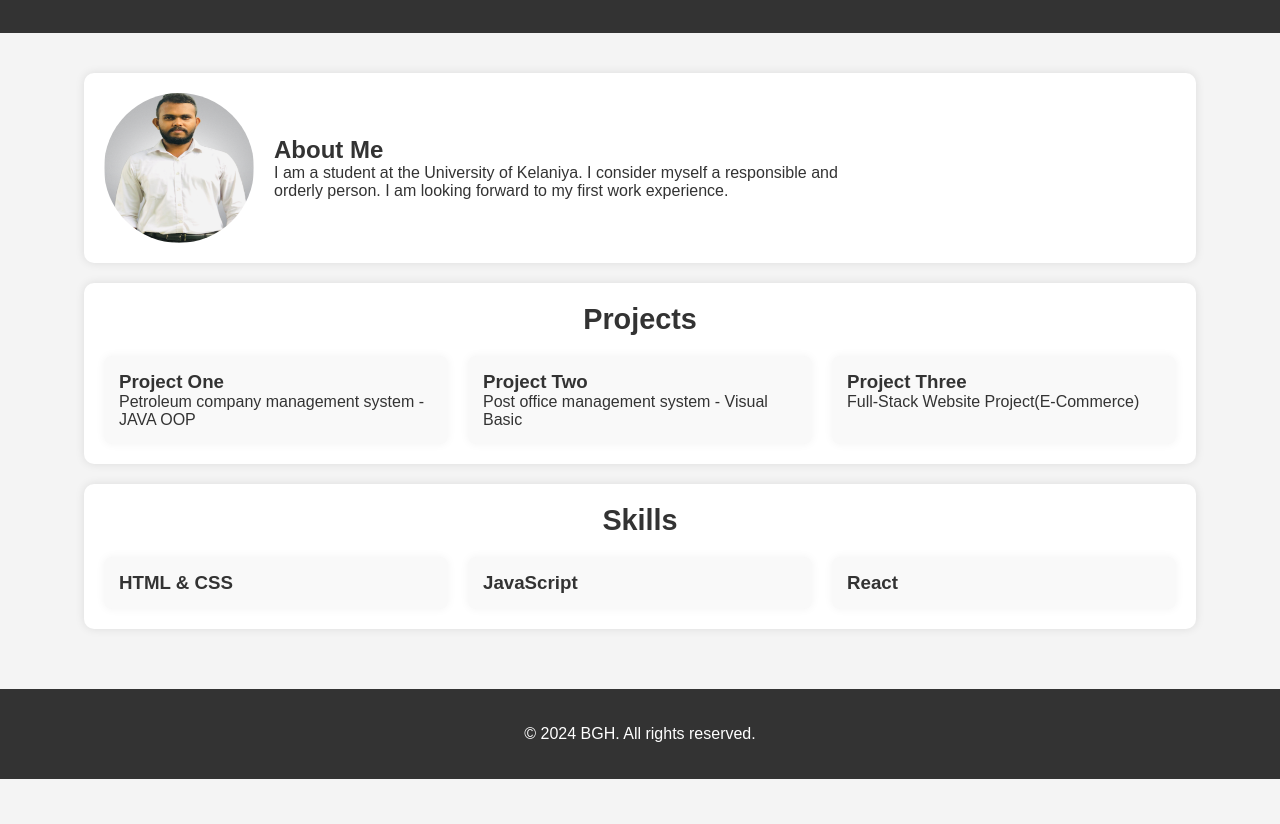
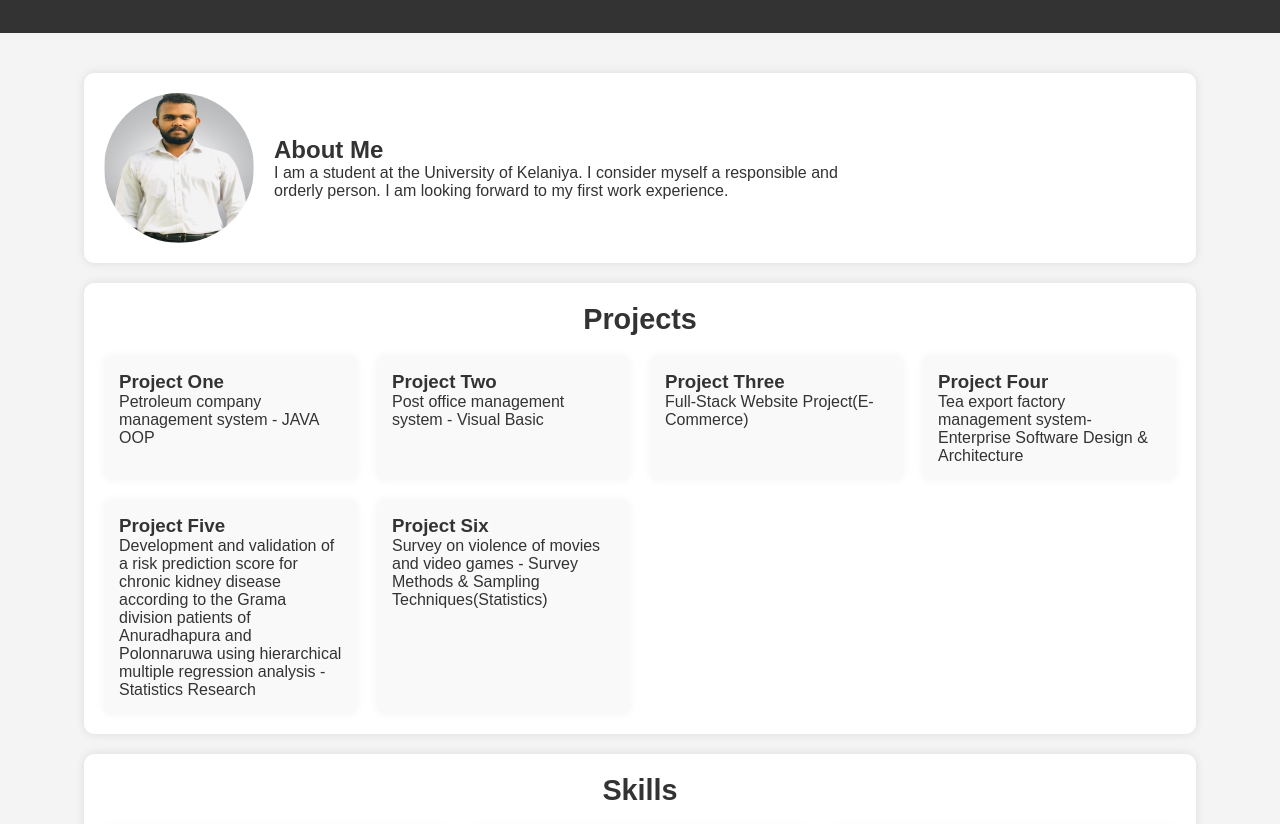
Before and after one commit to BhashithaGimhan/web, a plain HTML site: page index.html in a window 1280 px wide. Shown: the part 114-938 px from the top of the page. Before the commit the page ends 893 px from the top, so only its background shows below. Drawn offline with Linux system fonts and the light colour scheme.

Commit message:
project update

```diff
--- a/index.html
+++ b/index.html
@@ -43,6 +43,23 @@
                 <h3>Project Three</h3>
                 <p>Full-Stack Website Project(E-Commerce)</p>
             </div>
+            <div class="project">
+                <h3>Project Four</h3>
+                <p>Tea export factory management system- Enterprise Software
+                    Design & Architecture</p>
+            </div>
+            <div class="project">
+                <h3>Project Five</h3>
+                <p>Development and validation of a risk prediction score for
+                    chronic kidney disease according to the Grama division
+                    patients of Anuradhapura and Polonnaruwa using hierarchical
+                    multiple regression analysis - Statistics Research</p>
+            </div>
+            <div class="project">
+                <h3>Project Six</h3>
+                <p>Survey on violence of movies and video games - Survey
+                    Methods & Sampling Techniques(Statistics)</p>
+            </div>
         </div>
     </section>
 
```
